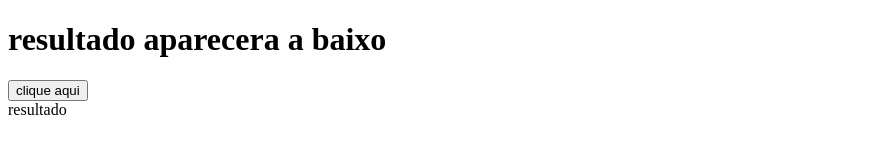
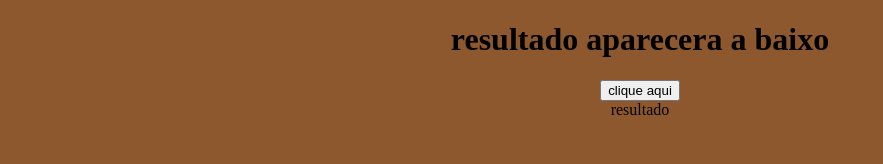
Before and after one commit to rogerdemelo/portfolio, a plain HTML site: page respostasite/site.html in a window 1280 px wide. Shown: the whole page, without its empty margins (0-883 px from the left). Drawn offline with Linux system fonts and the light colour scheme.

Commit message:
Add files via upload

```diff
--- /dev/null
+++ b/azarduvida/style.css
@@ -0,0 +1,15 @@
+body{
+    background-image: url(thumb-1920-105962.jpg);
+    text-align: center;
+    background-size: 100%;
+
+}
+p{
+    color: white;
+}
+img{
+    border-radius: 15%;
+}
+h1{
+    color: white;
+}
--- a/choramais/style.css
+++ b/choramais/style.css
@@ -15,4 +15,5 @@ img{
 }
 h3{
     color:rgb(255, 233, 135) ;
+    margin-left: 40px;
 }
--- /dev/null
+++ b/numeroaleatorio/style.css
@@ -0,0 +1,5 @@
+body{
+    background-image: url(thumb-1920-1404563.jpg);
+    text-align: center;
+    background-size: cover;
+}
--- a/respostasite/site.html
+++ b/respostasite/site.html
@@ -4,6 +4,7 @@
     <meta charset="UTF-8">
     <meta name="viewport" content="width=device-width, initial-scale=1.0">
     <title>interagindo com o site</title>
+    <link rel="stylesheet" href="style.css">
 </head>
 <body>
     <h1>resultado aparecera a baixo</h1>
@@ -14,6 +15,9 @@
         resultado
 
     </div>
+    <div id="frase">
+        <h3>esta um belo dia la fora... passaros cantando... flores desabrochando</h3>
+    </div>
 
 
 
--- /dev/null
+++ b/respostasite/style.css
@@ -0,0 +1,7 @@
+body{
+    background-color:rgb(142, 88, 47) ;
+    text-align: center;
+}
+h3{
+    color:rgb(142, 88, 47) ;
+}
--- a/style.css
+++ b/style.css
@@ -35,7 +35,7 @@ background-color: rgb(237, 39, 105);
 
 
  a p:hover{
-    background-color: rgb(248, 6, 244);
+    background-color: rgb(248, 240, 6);
     transform: scale(1.2);
 
     }
```
Also changed, not shown: azarduvida/azar.html (+1 -0 lines), calculadoranota.html/calculadoranota.html (+1 -1 lines), maioroumenor/maior.html (+1 -1 lines), numeroaleatorio/aleatorio.html (+1 -0 lines), parouimpar/parouimpar.html (+1 -1 lines), azarduvida/thumb-1920-105962.jpg (added), numeroaleatorio/thumb-1920-1404563.jpg (added).
